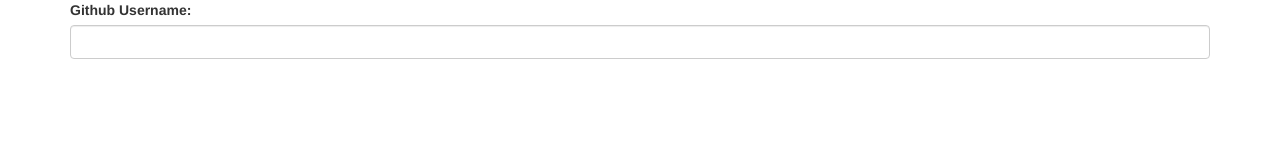
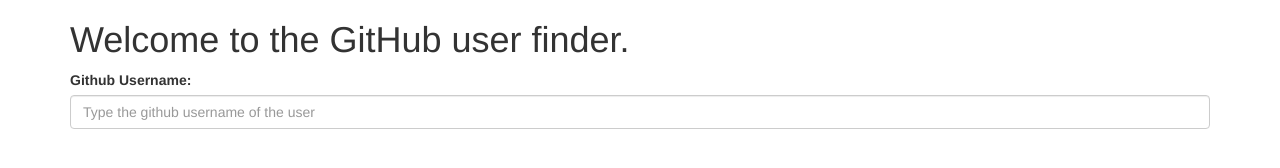
Before and after one commit to jaydeep203/Git-Hub-Finder, a plain HTML site: page index.html in a window 1280 px wide. Drawn offline with nearby package versions, Linux system fonts and the light colour scheme.

Commit message:
Update index.html

```diff
--- a/index.html
+++ b/index.html
@@ -14,10 +14,11 @@
 </head>
 <body>
     <div class="container">
+        <div><h1>Welcome to the GitHub user finder.</h1></div>
         <form id="userForm">
             <div class="form-group">
                 <label>Github Username:</label>
-                <input type="text" id="username" class="form-control">
+                <input type="text" id="username" placeholder="Type the github username of the user" class="form-control">
             </div>
         </form>
         <div id="profile"></div>
```
